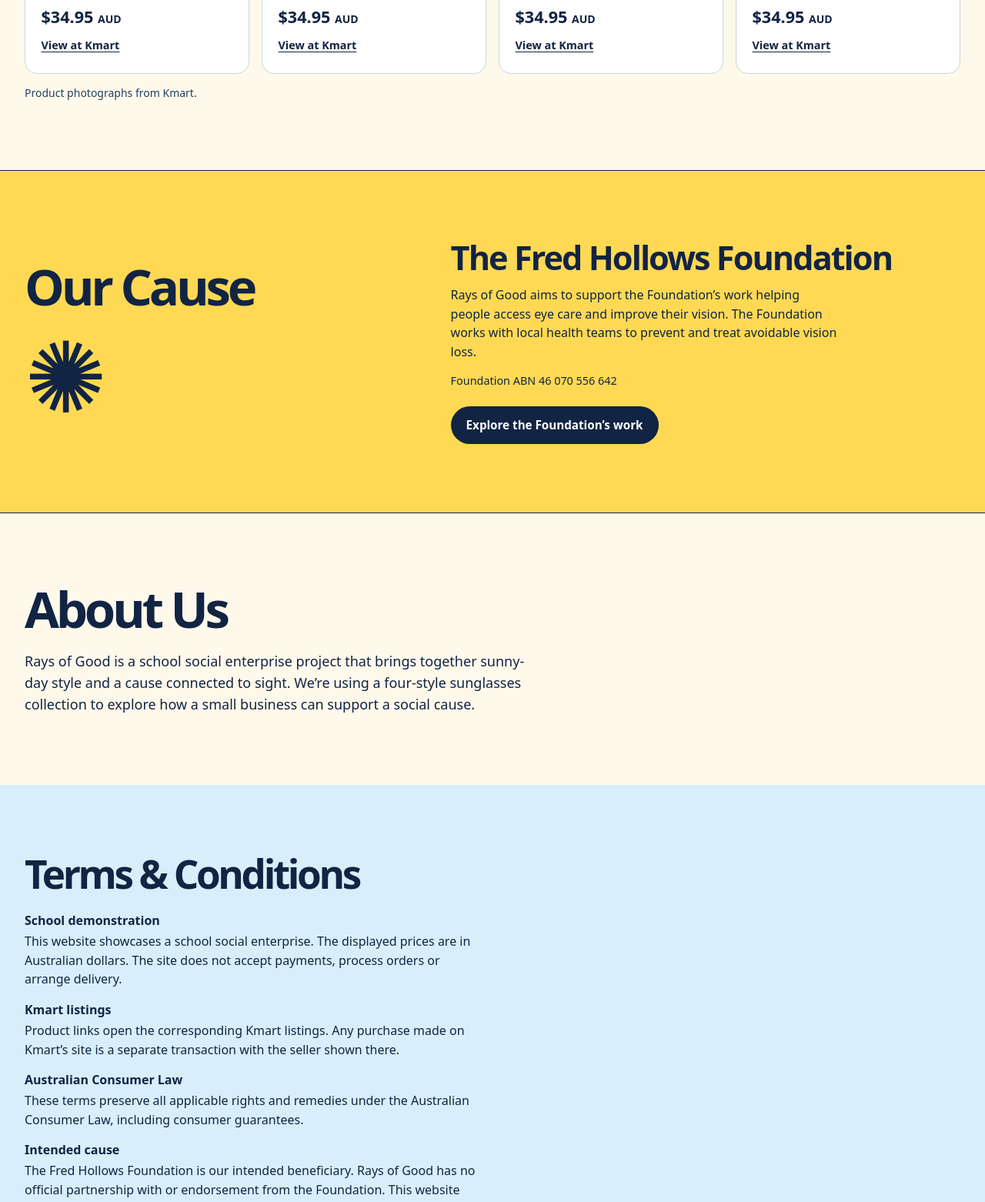
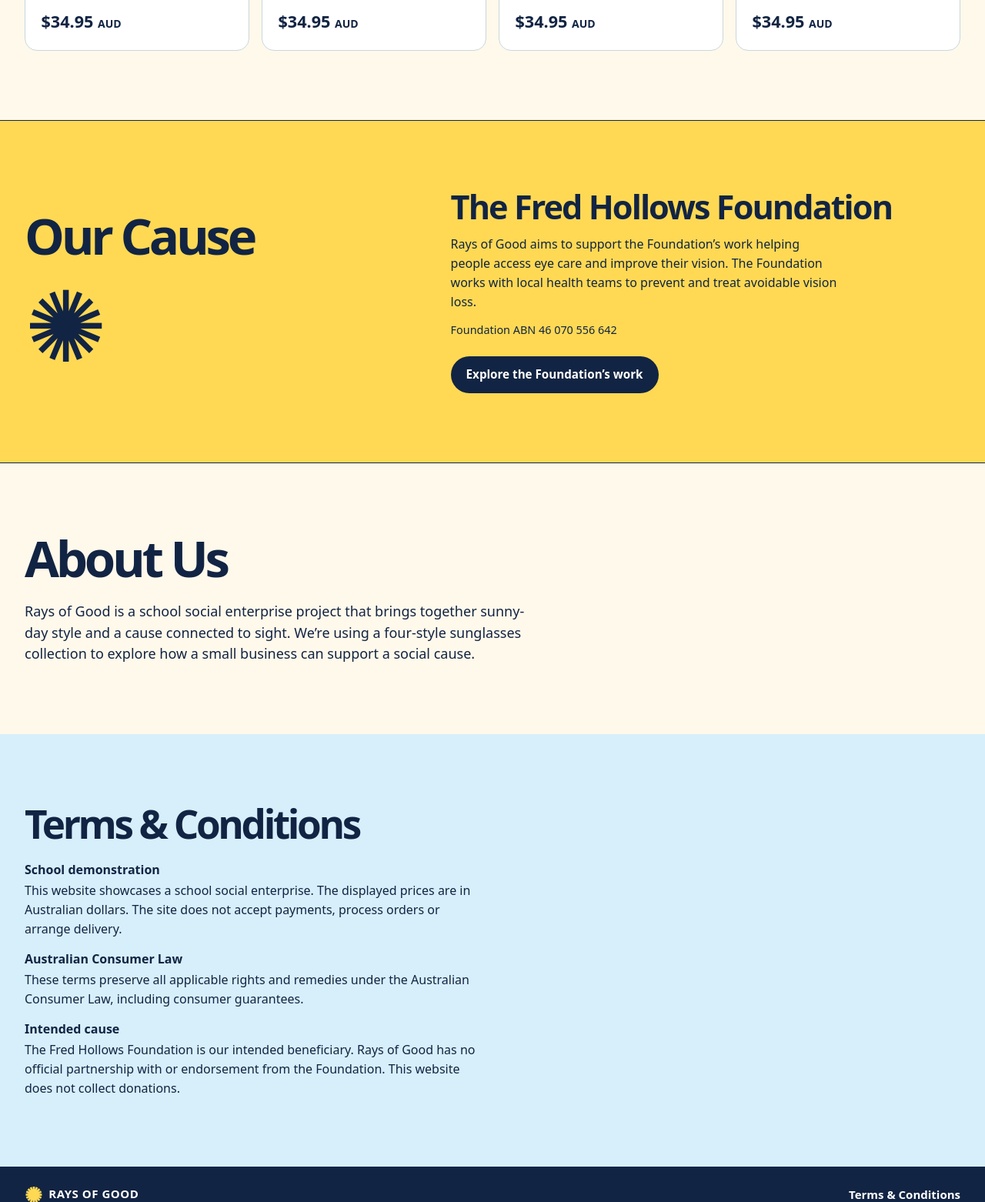
Before and after one commit to Rays-Of-Good-Web/Rays-Of-Good, a plain HTML site: page index.html in a window 1280 px wide. Shown: the part 1238-2800 px from the top of the page at 77% size. Drawn offline with Linux system fonts and the light colour scheme.

Commit message:
Add files via upload

```diff
--- a/index.html
+++ b/index.html
@@ -11,7 +11,7 @@
   <a class="skip" href="#main">Skip to content</a>
   <header class="site-header">
     <div class="wrap header-inner">
-      <a class="brand" href="#top"><span class="sun" aria-hidden="true">✺</span> RAYS OF GOOD</a>
+      <a class="brand" href="#top"><img class="brand-logo" src="rays-of-good-logo.png" alt="Rays of Good" width="1362" height="326"></a>
       <nav aria-label="Main navigation">
         <a href="#shop">Shop</a>
         <a href="#cause">Our Cause</a>
@@ -47,7 +47,6 @@
             <h3>Square Frame Sunglasses</h3>
             <p class="colour">Black</p>
             <p class="price">$34.95 <span>AUD</span></p>
-            <a class="product-link" href="https://www.kmart.com.au/product/square-frame-sunglasses-s146578/" target="_blank" rel="noopener" aria-label="View Square Frame Sunglasses at Kmart (opens in a new tab)">View at Kmart</a>
           </div>
         </article>
         <article class="product">
@@ -56,16 +55,14 @@
             <h3>Oval Shape Sunglasses</h3>
             <p class="colour">Tortoiseshell (TORT)</p>
             <p class="price">$34.95 <span>AUD</span></p>
-            <a class="product-link" href="https://www.kmart.com.au/product/oval-shape-sunglasses-s166237/?selectedSwatch=TORT" target="_blank" rel="noopener" aria-label="View tortoiseshell Oval Shape Sunglasses at Kmart (opens in a new tab)">View at Kmart</a>
           </div>
         </article>
         <article class="product">
-          <img src="assets/aviator-black.jpg" alt="Square Aviator Glasses in Kmart’s Blk Class colour" width="800" height="650">
+          <img src="assets/aviator-black.jpg" alt="Square Aviator Glasses in Black (Blk Class)" width="800" height="650">
           <div class="product-copy">
             <h3>Square Aviator Glasses</h3>
             <p class="colour">Black (Blk Class)</p>
             <p class="price">$34.95 <span>AUD</span></p>
-            <a class="product-link" href="https://www.kmart.com.au/product/square-aviator-glasses-s170971/?selectedSwatch=Blk%20Class" target="_blank" rel="noopener" aria-label="View Blk Class Square Aviator Glasses at Kmart (opens in a new tab)">View at Kmart</a>
           </div>
         </article>
         <article class="product">
@@ -74,11 +71,9 @@
             <h3>Sports Full Shield Sunglasses</h3>
             <p class="colour">Mirror Black</p>
             <p class="price">$34.95 <span>AUD</span></p>
-            <a class="product-link" href="https://www.kmart.com.au/product/sports-full-shield-sunglasses-s162401/" target="_blank" rel="noopener" aria-label="View Sports Full Shield Sunglasses at Kmart (opens in a new tab)">View at Kmart</a>
           </div>
         </article>
       </div>
-      <p class="credit">Product photographs from Kmart.</p>
     </section>
 
     <section id="cause" class="cause section" aria-labelledby="cause-title">
@@ -107,8 +102,6 @@
         <dl>
           <dt>School demonstration</dt>
           <dd>This website showcases a school social enterprise. The displayed prices are in Australian dollars. The site does not accept payments, process orders or arrange delivery.</dd>
-          <dt>Kmart listings</dt>
-          <dd>Product links open the corresponding Kmart listings. Any purchase made on Kmart’s site is a separate transaction with the seller shown there.</dd>
           <dt>Australian Consumer Law</dt>
           <dd>These terms preserve all applicable rights and remedies under the Australian Consumer Law, including consumer guarantees.</dd>
           <dt>Intended cause</dt>
--- a/styles.css
+++ b/styles.css
@@ -25,6 +25,7 @@ h1, h2, h3, .brand { line-height: 1.05; }
 .site-header { border-bottom: 1px solid var(--navy); }
 .header-inner, .footer-inner { display: flex; align-items: center; justify-content: space-between; gap: 1rem 2rem; flex-wrap: wrap; min-height: 4.5rem; padding-block: .75rem; }
 .brand { display: inline-flex; gap: .5rem; align-items: center; font-weight: 900; text-decoration: none; letter-spacing: .035em; white-space: nowrap; }
+.brand-logo { width: clamp(10rem, 25vw, 14rem); height: auto; mix-blend-mode: multiply; }
 .sun { font-size: 1.7rem; line-height: 1; }
 nav { display: flex; align-items: center; flex-wrap: wrap; gap: .25rem clamp(.9rem, 3vw, 2rem); }
 nav a, footer a { font-size: .9375rem; font-weight: 750; }
@@ -53,8 +54,6 @@ h2 { font-weight: 900; font-size: clamp(2.2rem, 5.1vw, 4.6rem); letter-spacing:
 .colour { margin: .35rem 0 .9rem; color: var(--blue); font-size: .9rem; }
 .price { margin-top: auto; font-size: 1.35rem; font-weight: 850; white-space: nowrap; }
 .price span { font-size: .875rem; }
-.product-link { display: inline-block; padding-block: .55rem .25rem; font-weight: 700; font-size: .9rem; }
-.credit { margin-top: .9rem; font-size: .875rem; color: var(--blue); }
 .cause { background: var(--yellow); border-block: 1px solid var(--navy); }
 .cause-grid { display: grid; grid-template-columns: .85fr 1.15fr; gap: 2rem 4rem; align-items: center; }
 .cause h3 { font-size: clamp(1.55rem, 3.4vw, 2.7rem); letter-spacing: -.045em; }
```
